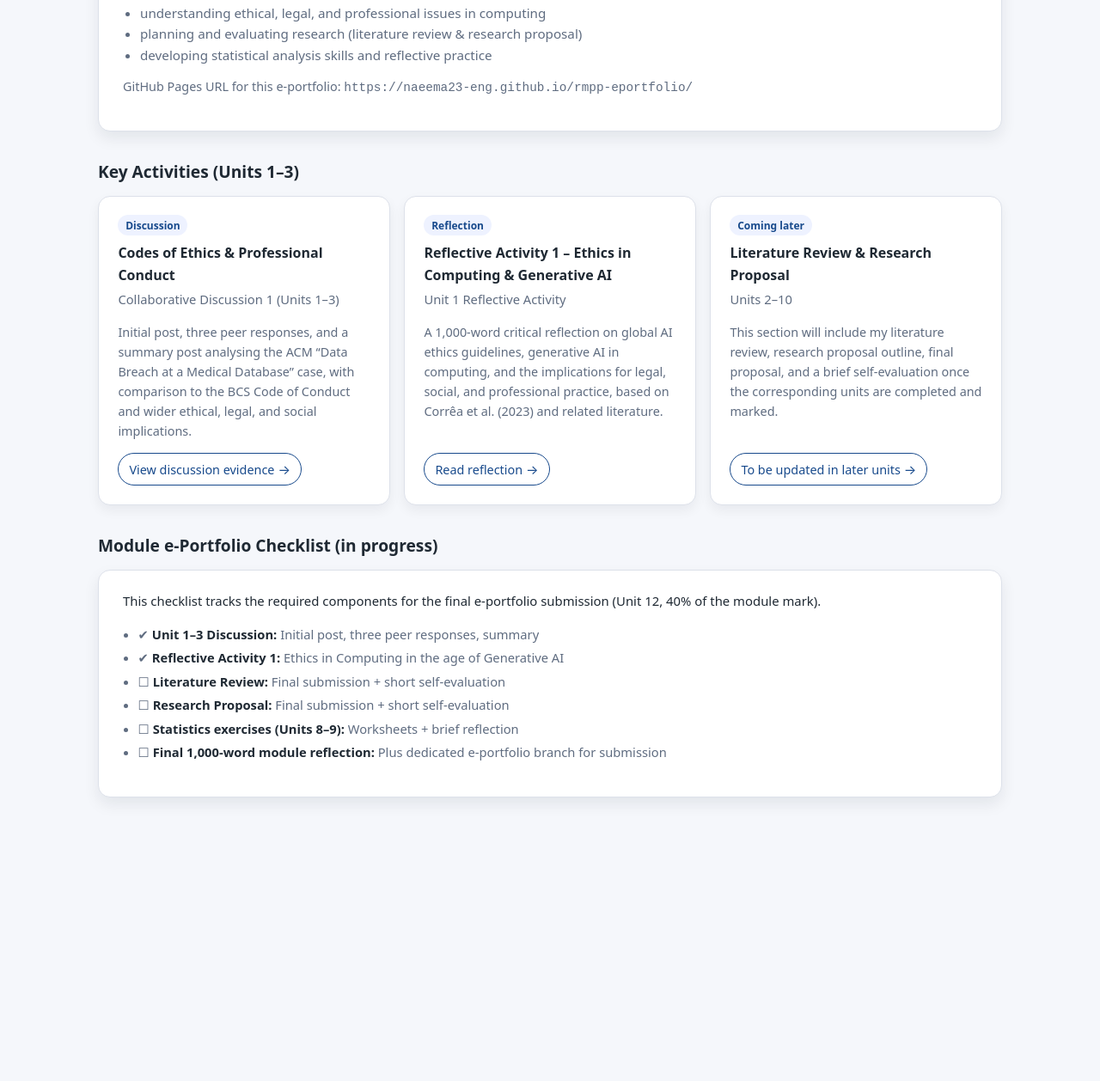
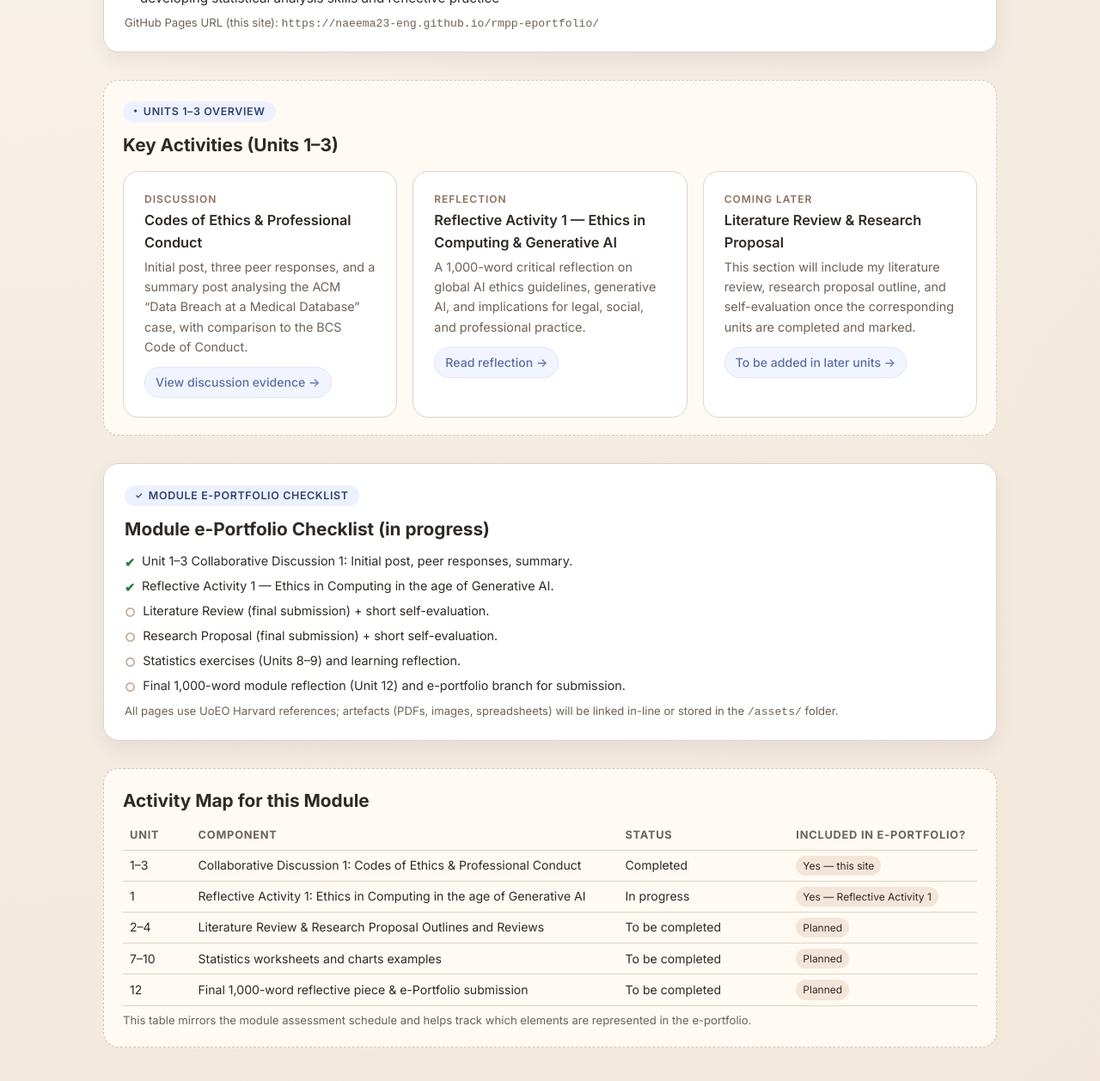
Before and after one commit to naeema23-eng/rmpp-eportfolio, a plain HTML site: page index.html in a window 1280 px wide. Shown: the part 412-1670 px from the top of the page at 86% size. Before the commit the page ends 1388 px from the top, so only its background shows below. Drawn offline with Linux system fonts and the light colour scheme.

Commit message:
Update index.html

```diff
--- a/index.html
+++ b/index.html
@@ -1,58 +1,68 @@
 <!DOCTYPE html>
 <html lang="en">
 <head>
-  <meta charset="UTF-8" />
-  <title>Research Methods &amp; Professional Practice – e-Portfolio</title>
-  <meta name="viewport" content="width=device-width, initial-scale=1" />
+  <meta charset="UTF-8">
+  <title>RMPP – e-Portfolio | Naeema Alnaqbi</title>
+  <meta name="viewport" content="width=device-width, initial-scale=1">
+  <link rel="preconnect" href="https://fonts.googleapis.com">
+  <link rel="preconnect" href="https://fonts.gstatic.com" crossorigin>
+  <link href="https://fonts.googleapis.com/css2?family=Inter:wght@300;400;500;600;700&display=swap" rel="stylesheet">
   <style>
     :root {
-      --bg: #f5f7fb;
-      --card-bg: #ffffff;
-      --primary: #184a8c;
-      --primary-soft: #e3ecfb;
-      --border: #dde1ea;
-      --text-main: #1f2933;
-      --text-muted: #5f6c80;
-      --pill-bg: #eef2ff;
+      --bg: #f7f1e8;
+      --bg-alt: #fffaf3;
+      --card: #ffffff;
+      --accent: #8a7060;
+      --accent-soft: #d8c5b5;
+      --text-main: #2f2a26;
+      --text-muted: #6d6259;
+      --border-subtle: #e0d3c6;
+      --link: #5b6ea6;
+      --link-hover: #3e4f8c;
+      --shadow-soft: 0 10px 25px rgba(0, 0, 0, 0.06);
+      --radius-lg: 18px;
+      --radius-pill: 999px;
     }
 
     * {
       box-sizing: border-box;
+      margin: 0;
+      padding: 0;
     }
 
     body {
-      margin: 0;
-      font-family: system-ui, -apple-system, BlinkMacSystemFont, "Segoe UI",
-        sans-serif;
-      background: var(--bg);
+      font-family: "Inter", system-ui, -apple-system, BlinkMacSystemFont, "Segoe UI", sans-serif;
+      background: radial-gradient(circle at top left, #fdf6ec 0, #f4ece4 40%, #f2e7da 100%);
       color: var(--text-main);
       line-height: 1.6;
-    }
-
-    a {
-      color: var(--primary);
-      text-decoration: none;
-    }
-    a:hover {
-      text-decoration: underline;
+      padding: 0;
+      margin: 0;
     }
 
     .page {
-      max-width: 1100px;
-      margin: 0 auto;
-      padding: 2.5rem 1.5rem 3rem;
+      max-width: 1080px;
+      margin: 0 auto 64px;
+      padding: 24px 20px 64px;
     }
 
     header {
-      background: #0f172a;
-      color: #f9fafb;
-      padding: 1.75rem 1.5rem 1.5rem;
-      margin: -2.5rem -1.5rem 2rem;
+      background: linear-gradient(135deg, #30465b, #4e6783);
+      color: #ffffff;
+      padding: 18px 20px;
+      box-shadow: var(--shadow-soft);
+    }
+
+    header .inner {
+      max-width: 1080px;
+      margin: 0 auto;
+      display: flex;
+      flex-direction: column;
+      gap: 6px;
     }
 
     header h1 {
-      margin: 0 0 0.4rem;
-      font-size: 1.8rem;
+      font-size: 1.6rem;
+      letter-spacing: 0.02em;
     }
 
     header .meta {
@@ -60,285 +70,363 @@
       opacity: 0.9;
     }
 
-    /* Top nav */
-    .nav {
+    nav {
+      margin-top: 12px;
       display: flex;
       flex-wrap: wrap;
-      gap: 0.75rem;
-      margin: 0 -1.5rem 1.5rem;
-      padding: 0.75rem 1.5rem;
-      background: #020617;
-      border-top: 1px solid rgba(148, 163, 184, 0.4);
+      gap: 8px;
     }
 
-    .nav a {
+    nav a {
+      text-decoration: none;
       font-size: 0.9rem;
-      color: #e5e7eb;
-      padding: 0.25rem 0.6rem;
-      border-radius: 999px;
+      padding: 6px 14px;
+      border-radius: var(--radius-pill);
+      border: 1px solid rgba(255, 255, 255, 0.35);
+      color: #ffffff;
+      background: rgba(255, 255, 255, 0.06);
+      backdrop-filter: blur(6px);
+      transition: background 0.2s, transform 0.1s, box-shadow 0.2s;
     }
 
-    .nav a.active {
-      background: #e5e7eb;
-      color: #020617;
+    nav a:hover {
+      background: rgba(255, 255, 255, 0.16);
+      box-shadow: 0 4px 10px rgba(0, 0, 0, 0.12);
+      transform: translateY(-1px);
+    }
+
+    main {
+      margin-top: 32px;
+      display: flex;
+      flex-direction: column;
+      gap: 32px;
+    }
+
+    .card {
+      background: var(--card);
+      border-radius: var(--radius-lg);
+      padding: 22px 24px;
+      box-shadow: var(--shadow-soft);
+      border: 1px solid var(--border-subtle);
+    }
+
+    .card-soft {
+      background: var(--bg-alt);
+      border-radius: var(--radius-lg);
+      padding: 20px 22px;
+      border: 1px dashed var(--accent-soft);
+    }
+
+    h2 {
+      font-size: 1.3rem;
+      margin-bottom: 8px;
+    }
+
+    h3 {
+      font-size: 1.05rem;
+      margin-bottom: 6px;
+    }
+
+    .welcome-intro {
+      font-size: 0.98rem;
+      color: var(--text-muted);
+      margin-top: 4px;
+    }
+
+    .pill {
+      display: inline-flex;
+      align-items: center;
+      gap: 6px;
+      padding: 2px 12px;
+      border-radius: var(--radius-pill);
+      font-size: 0.78rem;
+      text-transform: uppercase;
+      letter-spacing: 0.05em;
+      background: #edf1ff;
+      color: #324272;
       font-weight: 600;
     }
 
-    /* Welcome card */
-    .card {
-      background: var(--card-bg);
-      border-radius: 14px;
-      padding: 1.5rem 1.75rem;
-      box-shadow: 0 8px 18px rgba(15, 23, 42, 0.08);
-      border: 1px solid var(--border);
-    }
-
-    .card + .card {
-      margin-top: 1.25rem;
-    }
-
-    .welcome-title {
-      font-size: 1.1rem;
-      font-weight: 600;
-      margin-bottom: 0.75rem;
+    .pill span {
+      font-size: 0.65rem;
     }
 
     .welcome-list {
-      margin: 0.5rem 0 0;
-      padding-left: 1.25rem;
-      color: var(--text-muted);
+      margin-top: 10px;
+      padding-left: 18px;
       font-size: 0.95rem;
     }
 
-    h2.section-title {
-      margin: 2rem 0 0.75rem;
-      font-size: 1.2rem;
+    .welcome-list li {
+      margin-bottom: 4px;
     }
 
-    /* Activity cards */
-    .activities-grid {
+    .key-grid {
       display: grid;
       grid-template-columns: repeat(auto-fit, minmax(260px, 1fr));
-      gap: 1rem;
-      margin-top: 0.5rem;
+      gap: 18px;
     }
 
-    .activity-card {
-      background: var(--card-bg);
-      border-radius: 14px;
-      padding: 1.25rem 1.4rem 1.4rem;
-      border: 1px solid var(--border);
-      box-shadow: 0 6px 14px rgba(15, 23, 42, 0.06);
-      display: flex;
-      flex-direction: column;
-      justify-content: space-between;
+    .key-card-tag {
+      font-size: 0.75rem;
+      font-weight: 600;
+      text-transform: uppercase;
+      letter-spacing: 0.08em;
+      color: var(--accent);
+      margin-bottom: 2px;
     }
 
-    .activity-pill {
-      display: inline-block;
-      padding: 0.15rem 0.55rem;
-      border-radius: 999px;
-      background: var(--pill-bg);
-      font-size: 0.75rem;
+    .key-title {
       font-weight: 600;
-      color: var(--primary);
-      margin-bottom: 0.5rem;
+      font-size: 1.02rem;
+      margin-bottom: 4px;
     }
 
-    .activity-title {
-      font-weight: 600;
-      margin-bottom: 0.2rem;
-    }
-
-    .activity-subtitle {
-      font-size: 0.92rem;
-      color: var(--text-muted);
-      margin-bottom: 0.55rem;
-    }
-
-    .activity-text {
+    .key-description {
       font-size: 0.9rem;
       color: var(--text-muted);
-      margin-bottom: 0.9rem;
-    }
-
-    .activity-footer {
-      margin-top: auto;
+      margin-bottom: 12px;
     }
 
     .btn-link {
       display: inline-flex;
       align-items: center;
-      gap: 0.25rem;
-      font-size: 0.9rem;
-      padding: 0.35rem 0.75rem;
-      border-radius: 999px;
-      border: 1px solid var(--primary);
-      color: var(--primary);
+      gap: 6px;
+      font-size: 0.88rem;
       text-decoration: none;
-      background: #fff;
+      color: var(--link);
+      font-weight: 500;
+      padding: 6px 12px;
+      border-radius: var(--radius-pill);
+      background: #f2f5ff;
+      border: 1px solid #dde4ff;
+      transition: background 0.15s, transform 0.1s, box-shadow 0.15s;
     }
 
     .btn-link:hover {
-      background: var(--primary-soft);
-      text-decoration: none;
+      background: #e4ecff;
+      color: var(--link-hover);
+      box-shadow: 0 4px 10px rgba(0, 0, 0, 0.06);
+      transform: translateY(-1px);
     }
 
-    .btn-link span.arrow {
-      font-size: 0.95rem;
+    .checklist-list {
+      margin-top: 8px;
+      font-size: 0.9rem;
+      list-style: none;
     }
 
-    /* Checklist */
-    .checklist {
-      font-size: 0.92rem;
-      color: var(--text-muted);
-      margin-top: 0.35rem;
-      padding-left: 1.1rem;
-    }
-    .checklist li {
-      margin-bottom: 0.25rem;
+    .checklist-list li {
+      display: flex;
+      align-items: flex-start;
+      gap: 8px;
+      margin-bottom: 4px;
     }
 
-    .checklist strong {
-      color: var(--text-main);
+    .checklist-list span.check {
+      color: #2f7c4c;
+      font-weight: 700;
+      margin-top: 2px;
     }
 
-    @media (max-width: 600px) {
+    .checklist-list span.empty {
+      color: #c2aa98;
+      font-weight: 700;
+      margin-top: 2px;
+    }
+
+    .note {
+      font-size: 0.82rem;
+      color: var(--text-muted);
+      margin-top: 6px;
+    }
+
+    .activity-table {
+      width: 100%;
+      border-collapse: collapse;
+      margin-top: 8px;
+      font-size: 0.88rem;
+    }
+
+    .activity-table th,
+    .activity-table td {
+      padding: 6px 8px;
+      border-bottom: 1px solid var(--border-subtle);
+      text-align: left;
+    }
+
+    .activity-table th {
+      font-size: 0.8rem;
+      text-transform: uppercase;
+      letter-spacing: 0.06em;
+      color: var(--text-muted);
+    }
+
+    .label-ep {
+      display: inline-block;
+      padding: 2px 8px;
+      border-radius: var(--radius-pill);
+      background: #f3e6d8;
+      font-size: 0.75rem;
+    }
+
+    @media (max-width: 640px) {
       header h1 {
-        font-size: 1.45rem;
+        font-size: 1.35rem;
       }
       .page {
-        padding-inline: 1rem;
+        padding: 18px 14px 40px;
       }
-      header {
-        margin-inline: -1rem;
-      }
-      .nav {
-        margin-inline: -1rem;
+      .card, .card-soft {
+        padding: 18px 16px;
       }
     }
   </style>
 </head>
 <body>
-  <div class="page">
   <header>
-      <h1>Research Methods &amp; Professional Practice – e-Portfolio</h1>
+    <div class="inner">
+      <h1>Research Methods &amp; Professional Practice &mdash; e-Portfolio</h1>
       <div class="meta">
-        <strong>Student:</strong> Naeema Abdalla Ahmed Alnaqbi &nbsp;|&nbsp;
-        <strong>Programme:</strong> MSc Artificial Intelligence, University of Essex Online
+        Student: <strong>Naeema Abdalla Ahmed Alnaqbi</strong> &nbsp;|&nbsp;
+        Programme: <strong>MSc Artificial Intelligence</strong> &nbsp;|&nbsp;
+        University of Essex Online
+      </div>
+      <nav>
+        <a href="index.html">Home</a>
+        <a href="discussion.html">Discussion (Units 1&ndash;3)</a>
+        <a href="reflective-activity-1.html">Reflective Activity 1</a>
+        <a href="stats.html">Statistics Artefacts</a>
+        <a href="proposal-eval.html">Lit Review &amp; Proposal Evaluation</a>
+        <a href="reflection.html">Final 1,000-word Reflection</a>
+      </nav>
     </div>
   </header>
 
-    <nav class="nav">
-      <a href="index.html" class="active">Home</a>
-      <a href="discussion.html">Discussion (Units 1–3)</a>
-      <a href="reflective-activity-1.html">Reflective Activity 1</a>
-      <a href="stats.html">Statistics Artefacts (Units 8–9)</a>
-      <a href="proposal-eval.html">Lit Review &amp; Proposal Evaluation</a>
-      <a href="reflection.html">Final 1,000-word Reflection</a>
-    </nav>
-
+  <div class="page">
     <main>
       <!-- Welcome -->
       <section class="card">
-        <div class="welcome-title">Welcome</div>
-        <p style="margin-top:0;">
+        <h2>Welcome</h2>
+        <p class="welcome-intro">
           This e-portfolio documents my learning journey in the
-          <em>Research Methods and Professional Practice</em> module. It collects key formative
-          activities, reflections, and assessed work that evidence my progress in:
+          <em>Research Methods and Professional Practice</em> module.
+          It collects key formative activities, reflections, and assessed work
+          that evidence my progress in:
         </p>
         <ul class="welcome-list">
-          <li>understanding ethical, legal, and professional issues in computing</li>
-          <li>planning and evaluating research (literature review &amp; research proposal)</li>
+          <li>understanding ethical and professional issues in computing</li>
+          <li>planning and evaluating research (literature review &amp; proposal)</li>
           <li>developing statistical analysis skills and reflective practice</li>
         </ul>
-        <p style="margin-top:0.8rem; font-size:0.9rem; color:var(--text-muted);">
-          GitHub Pages URL for this e-portfolio:
-          <code>https://naeema23-eng.github.io/rmpp-eportfolio/</code>
+        <p class="note">
+          GitHub Pages URL (this site): <code>https://naeema23-eng.github.io/rmpp-eportfolio/</code>
         </p>
       </section>
 
       <!-- Key activities -->
-      <h2 class="section-title">Key Activities (Units 1–3)</h2>
-      <section class="activities-grid">
-        <!-- Discussion card -->
-        <article class="activity-card">
-          <div>
-            <div class="activity-pill">Discussion</div>
-            <div class="activity-title">Codes of Ethics &amp; Professional Conduct</div>
-            <div class="activity-subtitle">Collaborative Discussion 1 (Units 1–3)</div>
-            <p class="activity-text">
+      <section class="card-soft">
+        <div class="pill"><span>&bull;</span> Units 1&ndash;3 overview</div>
+        <h2 style="margin-top:10px;">Key Activities (Units 1&ndash;3)</h2>
+        <div class="key-grid" style="margin-top:14px;">
+          <article class="card" style="box-shadow:none;">
+            <div class="key-card-tag">Discussion</div>
+            <div class="key-title">Codes of Ethics &amp; Professional Conduct</div>
+            <p class="key-description">
               Initial post, three peer responses, and a summary post analysing the ACM
-              “Data Breach at a Medical Database” case, with comparison to the BCS Code
-              of Conduct and wider ethical, legal, and social implications.
+              &ldquo;Data Breach at a Medical Database&rdquo; case, with comparison to the BCS Code of Conduct.
             </p>
-          </div>
-          <div class="activity-footer">
-            <a class="btn-link" href="discussion.html">
-              <span>View discussion evidence</span>
-              <span class="arrow">→</span>
-            </a>
-          </div>
+            <a class="btn-link" href="discussion.html">View discussion evidence →</a>
           </article>
 
-        <!-- Reflective Activity 1 card -->
-        <article class="activity-card">
-          <div>
-            <div class="activity-pill">Reflection</div>
-            <div class="activity-title">
-              Reflective Activity 1 – Ethics in Computing &amp; Generative AI
-            </div>
-            <div class="activity-subtitle">Unit 1 Reflective Activity</div>
-            <p class="activity-text">
-              A 1,000-word critical reflection on global AI ethics guidelines, generative
-              AI in computing, and the implications for legal, social, and professional
-              practice, based on Corrêa et&nbsp;al. (2023) and related literature.
+          <article class="card" style="box-shadow:none;">
+            <div class="key-card-tag">Reflection</div>
+            <div class="key-title">Reflective Activity 1 &mdash; Ethics in Computing &amp; Generative AI</div>
+            <p class="key-description">
+              A 1,000-word critical reflection on global AI ethics guidelines,
+              generative AI, and implications for legal, social, and professional practice.
             </p>
-          </div>
-          <div class="activity-footer">
-            <a class="btn-link" href="reflective-activity-1.html">
-              <span>Read reflection</span>
-              <span class="arrow">→</span>
-            </a>
-          </div>
+            <a class="btn-link" href="reflective-activity-1.html">Read reflection →</a>
           </article>
 
-        <!-- Lit review & proposal card -->
-        <article class="activity-card">
-          <div>
-            <div class="activity-pill">Coming later</div>
-            <div class="activity-title">Literature Review &amp; Research Proposal</div>
-            <div class="activity-subtitle">Units 2–10</div>
-            <p class="activity-text">
+          <article class="card" style="box-shadow:none;">
+            <div class="key-card-tag">Coming later</div>
+            <div class="key-title">Literature Review &amp; Research Proposal</div>
+            <p class="key-description">
               This section will include my literature review, research proposal outline,
-              final proposal, and a brief self-evaluation once the corresponding units are
-              completed and marked.
+              and self-evaluation once the corresponding units are completed and marked.
             </p>
+            <a class="btn-link" href="proposal-eval.html">To be added in later units →</a>
+          </article>
         </div>
-          <div class="activity-footer">
-            <a class="btn-link" href="proposal-eval.html">
-              <span>To be updated in later units</span>
-              <span class="arrow">→</span>
-            </a>
-          </div>
-        </article>
       </section>
 
       <!-- Checklist -->
-      <h2 class="section-title">Module e-Portfolio Checklist (in progress)</h2>
       <section class="card">
-        <p style="margin-top:0; font-size:0.93rem;">
-          This checklist tracks the required components for the final e-portfolio submission
-          (Unit 12, 40% of the module mark).
+        <div class="pill"><span>✓</span> Module e-Portfolio checklist</div>
+        <h2 style="margin-top:10px;">Module e-Portfolio Checklist (in progress)</h2>
+        <ul class="checklist-list">
+          <li><span class="check">✔</span><span>Unit 1–3 Collaborative Discussion 1: Initial post, peer responses, summary.</span></li>
+          <li><span class="check">✔</span><span>Reflective Activity 1 &mdash; Ethics in Computing in the age of Generative AI.</span></li>
+          <li><span class="empty">○</span><span>Literature Review (final submission) + short self-evaluation.</span></li>
+          <li><span class="empty">○</span><span>Research Proposal (final submission) + short self-evaluation.</span></li>
+          <li><span class="empty">○</span><span>Statistics exercises (Units 8–9) and learning reflection.</span></li>
+          <li><span class="empty">○</span><span>Final 1,000-word module reflection (Unit 12) and e-portfolio branch for submission.</span></li>
+        </ul>
+        <p class="note">
+          All pages use UoEO Harvard references; artefacts (PDFs, images, spreadsheets) will be linked in-line
+          or stored in the <code>/assets/</code> folder.
         </p>
-        <ul class="checklist">
-          <li>✔ <strong>Unit 1–3 Discussion:</strong> Initial post, three peer responses, summary</li>
-          <li>✔ <strong>Reflective Activity 1:</strong> Ethics in Computing in the age of Generative AI</li>
-          <li>☐ <strong>Literature Review:</strong> Final submission + short self-evaluation</li>
-          <li>☐ <strong>Research Proposal:</strong> Final submission + short self-evaluation</li>
-          <li>☐ <strong>Statistics exercises (Units 8–9):</strong> Worksheets + brief reflection</li>
-          <li>☐ <strong>Final 1,000-word module reflection:</strong> Plus dedicated e-portfolio branch for submission</li>
-        </ul>
+      </section>
+
+      <!-- Activity map (optional but nice for tutors) -->
+      <section class="card-soft">
+        <h2>Activity Map for this Module</h2>
+        <table class="activity-table" aria-describedby="activity-note">
+          <thead>
+            <tr>
+              <th style="width:8%;">Unit</th>
+              <th style="width:50%;">Component</th>
+              <th style="width:20%;">Status</th>
+              <th style="width:22%;">Included in e-Portfolio?</th>
+            </tr>
+          </thead>
+          <tbody>
+            <tr>
+              <td>1–3</td>
+              <td>Collaborative Discussion 1: Codes of Ethics &amp; Professional Conduct</td>
+              <td>Completed</td>
+              <td><span class="label-ep">Yes &mdash; this site</span></td>
+            </tr>
+            <tr>
+              <td>1</td>
+              <td>Reflective Activity 1: Ethics in Computing in the age of Generative AI</td>
+              <td>In progress</td>
+              <td><span class="label-ep">Yes &mdash; Reflective Activity 1</span></td>
+            </tr>
+            <tr>
+              <td>2–4</td>
+              <td>Literature Review &amp; Research Proposal Outlines and Reviews</td>
+              <td>To be completed</td>
+              <td><span class="label-ep">Planned</span></td>
+            </tr>
+            <tr>
+              <td>7–10</td>
+              <td>Statistics worksheets and charts examples</td>
+              <td>To be completed</td>
+              <td><span class="label-ep">Planned</span></td>
+            </tr>
+            <tr>
+              <td>12</td>
+              <td>Final 1,000-word reflective piece &amp; e-Portfolio submission</td>
+              <td>To be completed</td>
+              <td><span class="label-ep">Planned</span></td>
+            </tr>
+          </tbody>
+        </table>
+        <p id="activity-note" class="note">
+          This table mirrors the module assessment schedule and helps track which elements are represented in the e-portfolio.
+        </p>
       </section>
     </main>
   </div>
```
Lines whose indentation alone changed are shown as unchanged.
